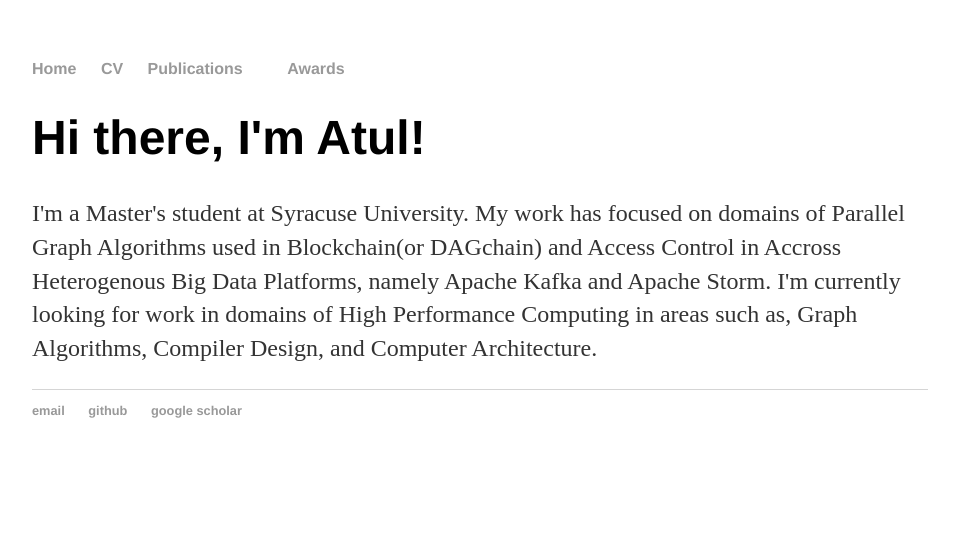
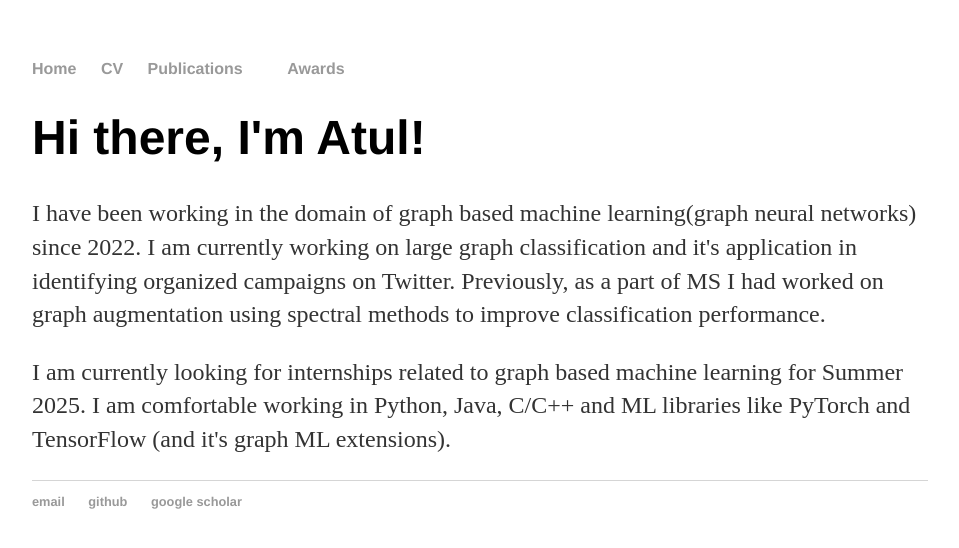
Before and after one commit to atul1234anand/atul1234anand.github.io, a Jekyll site: the page built from index.html, in a window 1280 px wide. Shown: the top 548 px of the page, without its empty margins (160-1119 px from the left). Built offline with Jekyll 4.4.1, drawn with Linux system fonts in a browser that asks for light colours.

Commit message:
Update index.html

```diff
--- a/index.html
+++ b/index.html
@@ -6,5 +6,14 @@ title: Atul Anand Gopalakrishnan
 
 <div class="blurb">
 	<h1>Hi there, I'm Atul!</h1>
-		<p>I'm a Master's student at Syracuse University. My work has focused on domains of Parallel Graph Algorithms used in Blockchain(or DAGchain) and Access Control in Accross Heterogenous Big Data Platforms, namely Apache Kafka and Apache Storm. I'm currently looking for work in domains of High Performance Computing in areas such as, Graph Algorithms, Compiler Design, and Computer Architecture.</p>
+	<p>
+	I have been working in the domain of graph based machine learning(graph neural networks) since 2022.
+	I am currently working on large graph classification and it's application in identifying organized campaigns on Twitter.
+	Previously, as a part of MS I had worked on graph augmentation using spectral methods to improve classification performance.
+	</p>
+
+	<p>
+	I am currently looking for internships related to graph based machine learning for Summer 2025.
+	I am comfortable working in Python, Java, C/C++ and ML libraries like PyTorch and TensorFlow (and it's graph ML extensions).
+	</p>
 </div><!-- /.blurb -->
```
